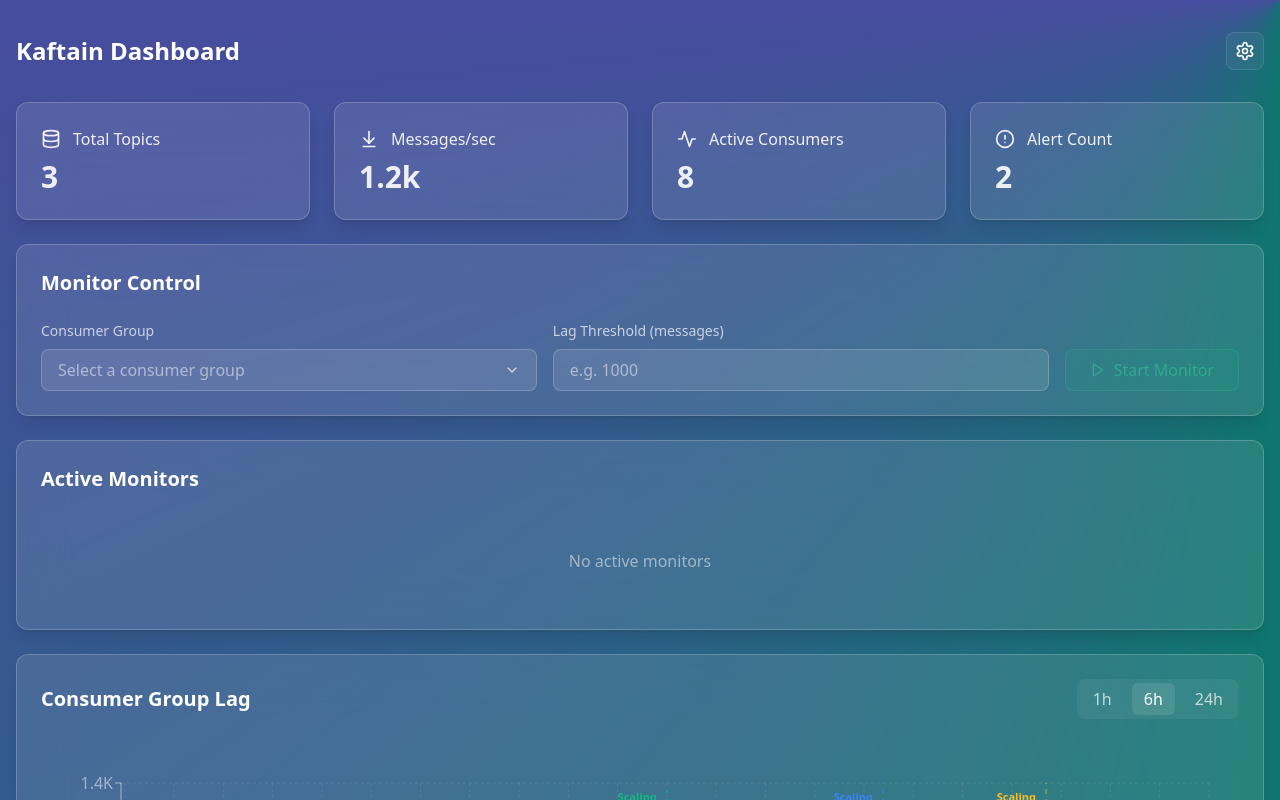
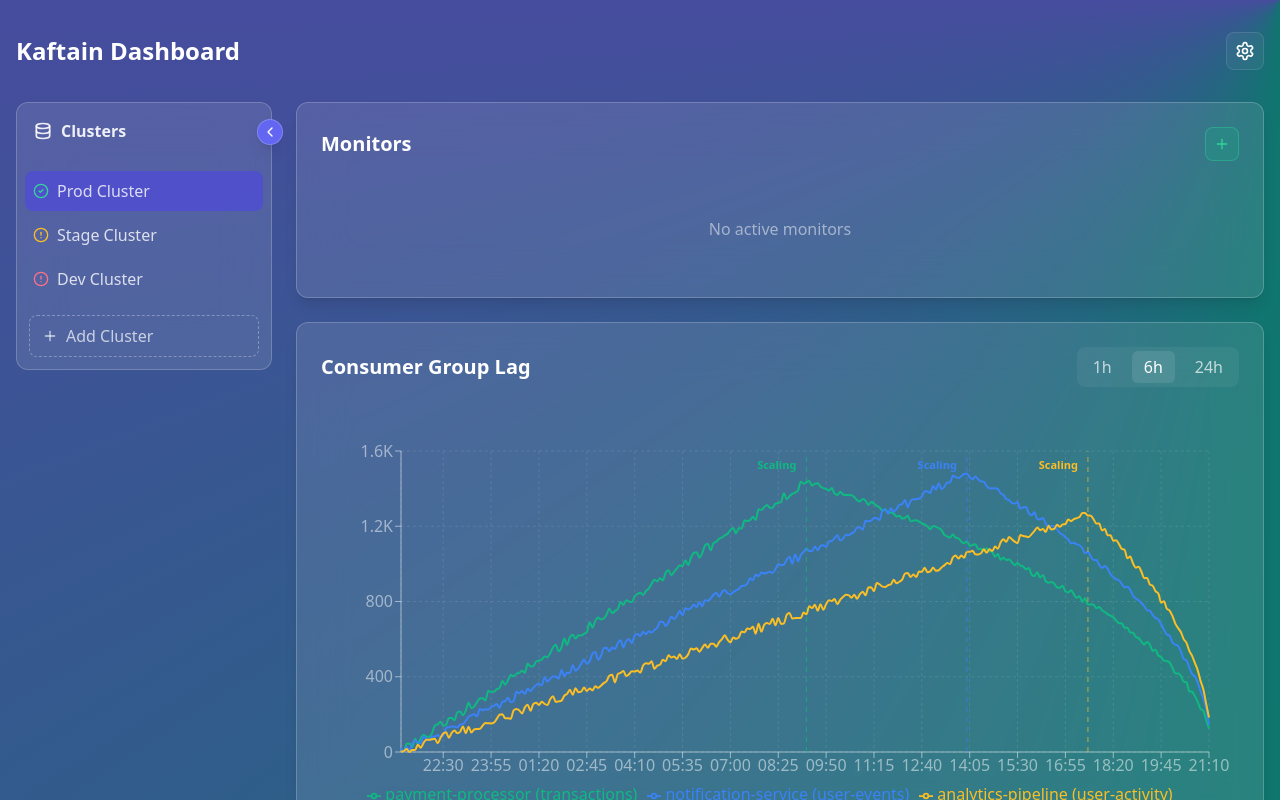
Before and after one commit to oslabs-beta/Kaftain, a React (Vite) app: page / in a window 1280 px wide. Shown: the top 800 px of the page. Built offline with nearby package versions, Linux system fonts and the light colour scheme.

Commit message:
Add cluster context to dashboard with sidebar, refactor monitors, and implement mock cluster data.

```diff
--- a/src/components/ActiveMonitors.tsx
+++ b/src/components/ActiveMonitors.tsx
@@ -1,5 +1,5 @@
 import React from 'react';
-import { Square, Activity, Users, Clock, AlertTriangle } from 'lucide-react';
+import { Square, Activity, Users, Clock, AlertTriangle, Plus } from 'lucide-react';
 
 export interface Monitor {
   id: string;
@@ -13,9 +13,10 @@ export interface Monitor {
 interface ActiveMonitorsProps {
   monitors: Monitor[];
   onStopMonitor: (groupName: string) => void;
+  onAddMonitor: () => void;
 }
 
-export default function ActiveMonitors({ monitors, onStopMonitor }: ActiveMonitorsProps) {
+export default function ActiveMonitors({ monitors, onStopMonitor, onAddMonitor }: ActiveMonitorsProps) {
   const formatStartTime = (date: Date) => {
     return new Intl.DateTimeFormat('en-US', {
       hour: '2-digit',
@@ -53,7 +54,15 @@ export default function ActiveMonitors({ monitors, onStopMonitor }: ActiveMonito
 
   return (
     <div className="backdrop-blur-xl bg-white/10 rounded-xl p-6 border border-white/20 shadow-lg">
-      <h2 className="text-xl font-semibold text-white mb-6">Active Monitors</h2>
+      <div className="flex items-center justify-between mb-6">
+        <h2 className="text-xl font-semibold text-white">Monitors</h2>
+        <button
+          onClick={onAddMonitor}
+          className="p-2 rounded-lg bg-emerald-500/20 border border-emerald-400/40 text-emerald-400 hover:bg-emerald-500/30 hover:border-emerald-400/60 transition-all"
+        >
+          <Plus className="h-4 w-4" />
+        </button>
+      </div>
 
       {monitors.length === 0 ? (
         <p className="text-white/50 text-center py-8">No active monitors</p>
--- /dev/null
+++ b/src/components/ClusterSidebar.tsx
@@ -0,0 +1,93 @@
+import React from 'react';
+import { ChevronLeft, ChevronRight, Plus, CheckCircle2, AlertCircle } from 'lucide-react';
+
+export interface Cluster {
+  id: string;
+  name: string;
+  status: 'healthy' | 'warning' | 'critical';
+}
+
+interface ClusterSidebarProps {
+  clusters: Cluster[];
+  selectedClusterId: string | null;
+  onSelect: (id: string) => void;
+  collapsed: boolean;
+  setCollapsed: (value: boolean) => void;
+}
+
+export default function ClusterSidebar({ clusters, selectedClusterId, onSelect, collapsed, setCollapsed }: ClusterSidebarProps) {
+  return (
+    <div
+      className={`relative h-full bg-white/10 backdrop-blur-xl border border-white/20 rounded-xl flex flex-col transition-all duration-300 ${collapsed ? 'w-16' : 'w-64'}`}
+    >
+      {/* Collapse toggle */}
+      <button
+        className="absolute -right-3 top-4 p-1 bg-indigo-500 hover:bg-indigo-600 text-white rounded-full shadow-lg border border-white/20"
+        onClick={() => setCollapsed(!collapsed)}
+      >
+        {collapsed ? <ChevronRight className="h-4 w-4" /> : <ChevronLeft className="h-4 w-4" />}
+      </button>
+
+      {/* Header */}
+      <div className={`px-4 py-4 flex items-center gap-2 ${collapsed ? 'justify-center' : ''}`}>
+        <DatabaseIcon collapsed={collapsed} />
+        {!collapsed && <span className="text-white/90 font-semibold">Clusters</span>}
+      </div>
+
+      {/* Cluster list */}
+      <nav className="flex-1 overflow-y-auto mt-2">
+        {clusters.map((c) => (
+          <SidebarItem
+            key={c.id}
+            cluster={c}
+            collapsed={collapsed}
+            isActive={selectedClusterId === c.id}
+            onSelect={() => onSelect(c.id)}
+          />
+        ))}
+      </nav>
+
+      {/* Add Cluster */}
+      <button
+        className={`m-3 flex items-center gap-2 px-3 py-2 rounded-lg border border-dashed border-white/30 hover:bg-white/5 text-white/70 transition-all ${collapsed ? 'justify-center' : ''}`}
+        onClick={() => alert('Add Cluster: not implemented')}
+      >
+        <Plus className="h-4 w-4" />
+        {!collapsed && <span>Add Cluster</span>}
+      </button>
+    </div>
+  );
+}
+
+function SidebarItem({ cluster, collapsed, isActive, onSelect }: { cluster: Cluster; collapsed: boolean; isActive: boolean; onSelect: () => void }) {
+  const statusIcon = () => {
+    switch (cluster.status) {
+      case 'healthy':
+        return <CheckCircle2 className="h-4 w-4 text-emerald-400" />;
+      case 'warning':
+        return <AlertCircle className="h-4 w-4 text-amber-400" />;
+      case 'critical':
+        return <AlertCircle className="h-4 w-4 text-rose-400" />;
+    }
+  };
+
+  return (
+    <div
+      onClick={onSelect}
+      className={`cursor-pointer select-none mx-2 my-1 flex items-center gap-2 rounded-lg px-2 py-2 transition-colors ${isActive ? 'bg-indigo-600/60' : 'hover:bg-white/5'}`}
+    >
+      {statusIcon()}
+      {!collapsed && <span className="text-white/80 truncate">{cluster.name}</span>}
+    </div>
+  );
+}
+
+function DatabaseIcon({ collapsed }: { collapsed: boolean }) {
+  return <div className="relative">
+    <svg xmlns="http://www.w3.org/2000/svg" viewBox="0 0 24 24" fill="none" className="w-5 h-5 stroke-white/90">
+      <path strokeLinecap="round" strokeLinejoin="round" strokeWidth="2" d="M12 3c4.418 0 8 1.343 8 3s-3.582 3-8 3-8-1.343-8-3 3.582-3 8-3z" />
+      <path strokeLinecap="round" strokeLinejoin="round" strokeWidth="2" d="M4 6v6c0 1.657 3.582 3 8 3s8-1.343 8-3V6" />
+      <path strokeLinecap="round" strokeLinejoin="round" strokeWidth="2" d="M4 12v6c0 1.657 3.582 3 8 3s8-1.343 8-3v-6" />
+    </svg>
+  </div>;
+}
--- a/src/pages/Dashboard.tsx
+++ b/src/pages/Dashboard.tsx
@@ -1,55 +1,16 @@
 import React, { useState } from 'react';
 import { useApp } from '../context/AppContext';
-import {
-  LineChart,
-  ArrowDownToLine,
-  AlertCircle,
-  CheckCircle2,
-  Activity,
-  Database
-} from 'lucide-react';
+import { AlertCircle, CheckCircle2 } from 'lucide-react';
 import LagTimeline from '../components/LagTimeline';
 import MonitorControl from '../components/MonitorControl';
 import ActiveMonitors, { Monitor } from '../components/ActiveMonitors';
 import ConfirmDialog from '../components/ConfirmDialog';
 import ErrorModal from '../components/ErrorModal';
 import axios from 'axios';
+import ClusterSidebar from '../components/ClusterSidebar';
+import type { Cluster } from '../components/ClusterSidebar';
 
-// Mock data for demonstration
-const consumerGroups = [
-  {
-    id: 1,
-    name: 'payment-processor',
-    topic: 'transactions',
-    partition: 0,
-    currentOffset: 1250345,
-    logEndOffset: 1250367,
-    lag: 22,
-    status: 'warning'
-  },
-  {
-    id: 2,
-    name: 'notification-service',
-    topic: 'user-events',
-    partition: 1,
-    currentOffset: 890123,
-    logEndOffset: 890123,
-    lag: 0,
-    status: 'healthy'
-  },
-  {
-    id: 3,
-    name: 'analytics-pipeline',
-    topic: 'user-activity',
-    partition: 2,
-    currentOffset: 2345678,
-    logEndOffset: 2345978,
-    lag: 300,
-    status: 'critical'
-  }
-];
-
-// Mock lag timeline data
+// Utility to generate mock timeline points
 const generateMockTimelineData = (hours: number, peakPercentage: number = 0.7) => {
   const now = Date.now();
   const points = [];
@@ -82,33 +43,98 @@ const generateMockTimelineData = (hours: number, peakPercentage: number = 0.7) =
   return points;
 };
 
-const mockTimelineSeries = [
+// Cluster-specific mock datasets
+interface ClusterDashboardData {
+  consumerGroups: any[];
+  timelineSeries: any[];
+}
+
+const buildConsumerGroups = () => ([
+  {
+    id: 1,
+    name: 'payment-processor',
+    topic: 'transactions',
+    partition: 0,
+    currentOffset: 1250345 + Math.floor(Math.random() * 1000),
+    logEndOffset: 1250367 + Math.floor(Math.random() * 1000),
+    lag: Math.floor(Math.random() * 500),
+    status: ['healthy', 'warning', 'critical'][Math.floor(Math.random() * 3)] as 'healthy' | 'warning' | 'critical'
+  },
+  {
+    id: 2,
+    name: 'notification-service',
+    topic: 'user-events',
+    partition: 1,
+    currentOffset: 890123 + Math.floor(Math.random() * 1000),
+    logEndOffset: 890123 + Math.floor(Math.random() * 1000),
+    lag: Math.floor(Math.random() * 200),
+    status: ['healthy', 'warning', 'critical'][Math.floor(Math.random() * 3)] as 'healthy' | 'warning' | 'critical'
+  },
+  {
+    id: 3,
+    name: 'analytics-pipeline',
+    topic: 'user-activity',
+    partition: 2,
+    currentOffset: 2345678 + Math.floor(Math.random() * 1000),
+    logEndOffset: 2345978 + Math.floor(Math.random() * 1000),
+    lag: Math.floor(Math.random() * 800),
+    status: ['healthy', 'warning', 'critical'][Math.floor(Math.random() * 3)] as 'healthy' | 'warning' | 'critical'
+  }
+]);
+
+const buildTimelineSeries = () => [
   {
     groupName: 'payment-processor',
     topic: 'transactions',
-    data: generateMockTimelineData(24, 0.5), // Peaks at 50% (12 hours)
+    data: generateMockTimelineData(24, 0.5),
     peakPercentage: 0.5
   },
   {
     groupName: 'notification-service',
     topic: 'user-events',
-    data: generateMockTimelineData(24, 0.7), // Peaks at 70% (16.8 hours)
+    data: generateMockTimelineData(24, 0.7),
     peakPercentage: 0.7
   },
   {
     groupName: 'analytics-pipeline',
     topic: 'user-activity',
-    data: generateMockTimelineData(24, 0.85), // Peaks at 85% (20.4 hours)
+    data: generateMockTimelineData(24, 0.85),
     peakPercentage: 0.85
   }
+];
+
+const clusterData: Record<string, ClusterDashboardData> = {
+  prod: {
+    consumerGroups: buildConsumerGroups(),
+    timelineSeries: buildTimelineSeries(),
+  },
+  stage: {
+    consumerGroups: buildConsumerGroups(),
+    timelineSeries: buildTimelineSeries(),
+  },
+  dev: {
+    consumerGroups: buildConsumerGroups(),
+    timelineSeries: buildTimelineSeries(),
+  },
+};
+
+const clusters: Cluster[] = [
+  { id: 'prod', name: 'Prod Cluster', status: 'healthy' },
+  { id: 'stage', name: 'Stage Cluster', status: 'warning' },
+  { id: 'dev', name: 'Dev Cluster', status: 'critical' },
 ];
 
 export default function Dashboard() {
   const { selectedGroup, setSelectedGroup } = useApp();
   const [timeRange, setTimeRange] = useState<'1h' | '6h' | '24h'>('6h');
-  const [monitors, setMonitors] = useState<Monitor[]>([]);
+  const [monitorsByCluster, setMonitorsByCluster] = useState<Record<string, Monitor[]>>({});
   const [confirmDialog, setConfirmDialog] = useState<{ isOpen: boolean; groupName: string }>({ isOpen: false, groupName: '' });
   const [errorModal, setErrorModal] = useState<{ isOpen: boolean; title: string; message: string }>({ isOpen: false, title: '', message: '' });
+  const [selectedClusterId, setSelectedClusterId] = useState<string | null>(clusters[0].id);
+  const [sidebarCollapsed, setSidebarCollapsed] = useState(false);
+  const [monitorModalOpen, setMonitorModalOpen] = useState(false);
+
+  const monitors = monitorsByCluster[selectedClusterId as string] || [];
 
   const handleStartMonitor = async (groupName: string, lagThreshold: number) => {
     try {
@@ -128,13 +154,18 @@ export default function Dashboard() {
           status: 'running',
           currentReplicaCount: 1 // Default starting replica count
         };
-        setMonitors([...monitors, newMonitor]);
+        setMonitorsByCluster(prev => ({
+          ...prev,
+          [selectedClusterId as string]: [...(prev[selectedClusterId as string] || []), newMonitor]
+        }));
+        setMonitorModalOpen(false);
       }
     } catch (error) {
       const errorMessage = axios.isAxiosError(error)
         ? error.response?.data?.message || 'An error occurred while starting the monitor. Please try again.'
         : 'An unexpected error occurred. Please try again.';
 
+      setMonitorModalOpen(false);
       setErrorModal({
         isOpen: true,
         title: 'Failed to Start Monitor',
@@ -159,7 +190,10 @@ export default function Dashboard() {
 
       if (response.status === 200) {
         // Remove monitor from the list
-        setMonitors(monitors.filter(m => m.groupName !== groupName));
+        setMonitorsByCluster(prev => ({
+          ...prev,
+          [selectedClusterId as string]: (prev[selectedClusterId as string] || []).filter(m => m.groupName !== groupName)
+        }));
       }
     } catch (error) {
       const errorMessage = axios.isAxiosError(error)
@@ -175,59 +209,33 @@ export default function Dashboard() {
   };
 
   return (
+    <div className="flex gap-6">
+      <ClusterSidebar
+        clusters={clusters}
+        selectedClusterId={selectedClusterId}
+        onSelect={setSelectedClusterId}
+        collapsed={sidebarCollapsed}
+        setCollapsed={setSidebarCollapsed}
+      />
+      <div className="flex-1">
         <div className="grid grid-cols-1 lg:grid-cols-4 gap-6">
-      {/* Stats Cards */}
-      <div className="col-span-1 lg:col-span-4 grid grid-cols-1 md:grid-cols-2 lg:grid-cols-4 gap-6">
-        <div className="backdrop-blur-xl bg-white/10 rounded-xl p-6 border border-white/20 text-white/90 hover:text-gray-900 shadow-lg hover:bg-white/85 transition-all">
-          <div className="flex items-center gap-3 mb-2">
-            <Database className="h-5 w-5" />
-            <h3 className="">Total Topics</h3>
-          </div>
-          <p className="text-3xl font-bold">3</p>
-        </div>
-        <div className="backdrop-blur-xl bg-white/10 rounded-xl p-6 border border-white/20 text-white/90 hover:text-gray-900 shadow-lg hover:bg-white/85 transition-all">
-          <div className="flex items-center gap-3 mb-2">
-            <ArrowDownToLine className="h-5 w-5" />
-            <h3 className="">Messages/sec</h3>
-          </div>
-          <p className="text-3xl font-bold">1.2k</p>
-        </div>
-        <div className="backdrop-blur-xl bg-white/10 rounded-xl p-6 border border-white/20 text-white/90 hover:text-gray-900 shadow-lg hover:bg-white/85 transition-all">
-          <div className="flex items-center gap-3 mb-2">
-            <Activity className="h-5 w-5" />
-            <h3 className="">Active Consumers</h3>
-          </div>
-          <p className="text-3xl font-bold ">8</p>
-        </div>
-        <div className="backdrop-blur-xl bg-white/10 rounded-xl p-6 border border-white/20 text-white/90 hover:text-gray-900 shadow-lg hover:bg-white/85 transition-all">
-          <div className="flex items-center gap-3 mb-2">
-            <AlertCircle className="h-5 w-5" />
-            <h3 className="">Alert Count</h3>
-          </div>
-          <p className="text-3xl font-bold">2</p>
-        </div>
-      </div>
+          {/* Stats Cards removed */}
 
-      {/* Monitor Control */}
-      <div className="col-span-1 lg:col-span-4">
-        <MonitorControl
-          consumerGroups={consumerGroups}
-          onStartMonitor={handleStartMonitor}
-        />
-      </div>
+          {/* Monitor Control removed (moved to modal) */}
 
           {/* Active Monitors */}
           <div className="col-span-1 lg:col-span-4">
             <ActiveMonitors
               monitors={monitors}
               onStopMonitor={handleStopMonitor}
+              onAddMonitor={() => setMonitorModalOpen(true)}
             />
           </div>
 
           {/* Lag Timeline */}
           <div className="col-span-1 lg:col-span-4">
             <LagTimeline
-          series={mockTimelineSeries}
+              series={clusterData[selectedClusterId as string].timelineSeries}
               timeRange={timeRange}
               onTimeRangeChange={setTimeRange}
             />
@@ -251,7 +259,7 @@ export default function Dashboard() {
                     </tr>
                   </thead>
                   <tbody>
-                {consumerGroups.map((group) => (
+                    {clusterData[selectedClusterId as string].consumerGroups.map((group) => (
                       <tr
                         key={group.id}
                         className="border-t border-white/10 hover:bg-white/5 cursor-pointer transition-colors"
@@ -312,5 +320,24 @@ export default function Dashboard() {
             onClose={() => setErrorModal({ isOpen: false, title: '', message: '' })}
           />
         </div>
+      </div>
+
+      {monitorModalOpen && (
+        <div className="fixed inset-0 z-50 flex items-center justify-center bg-black/70 backdrop-blur-sm p-4">
+          <div className="w-full max-w-3xl">
+            <MonitorControl
+              consumerGroups={clusterData[selectedClusterId as string].consumerGroups}
+              onStartMonitor={handleStartMonitor}
+            />
+            <button
+              onClick={() => setMonitorModalOpen(false)}
+              className="mt-4 w-full py-2 rounded-lg bg-white/10 border border-white/20 text-white hover:bg-white/20"
+            >
+              Close
+            </button>
+          </div>
+        </div>
+      )}
+    </div>
   );
 }
```
Lines whose indentation alone changed are shown as unchanged.
